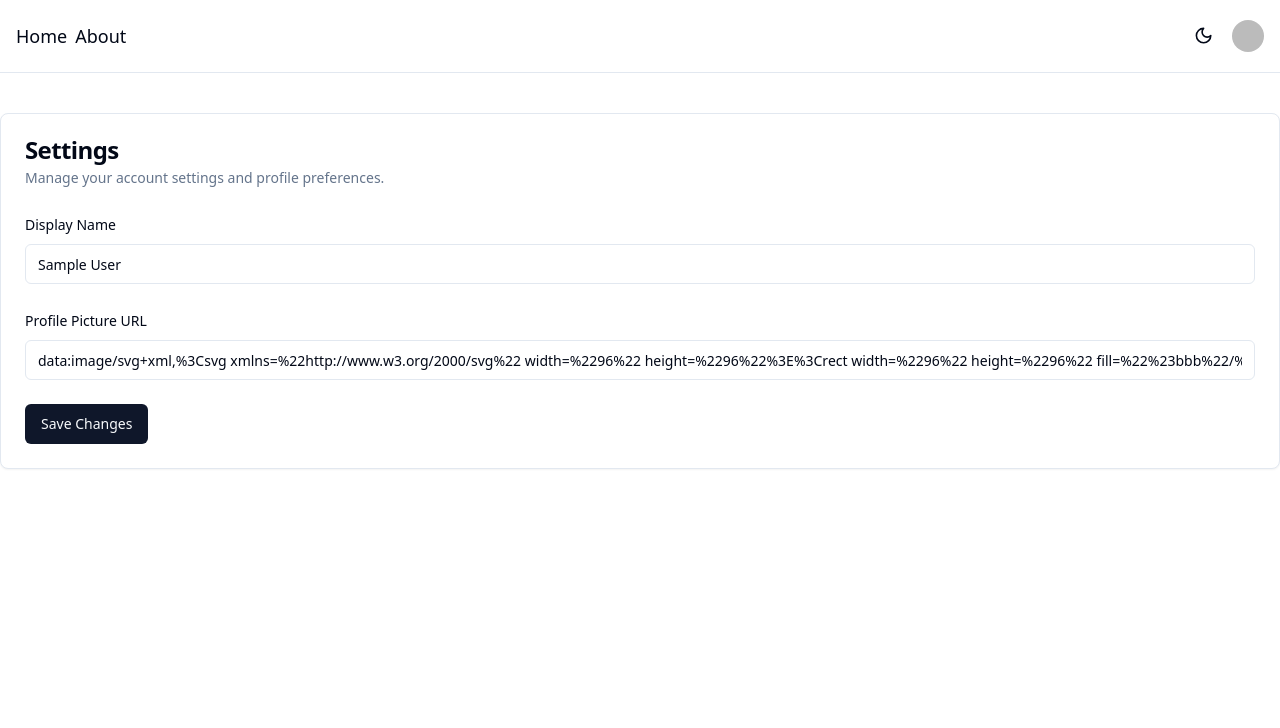
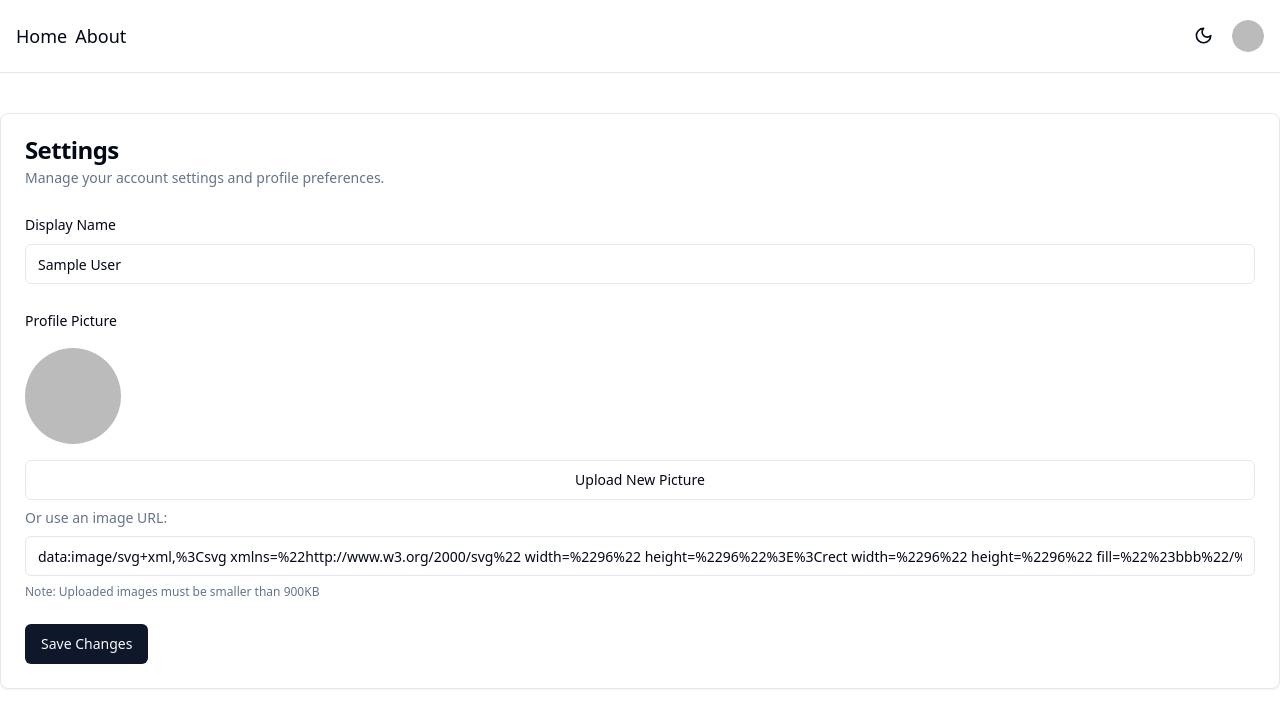
Before and after one commit to connorp987/vite-firebase-tanstack-router-template, a React (Vite) app: page /settings in a window 1280 px wide. Shown: the top 728 px of the page. Built offline with nearby package versions, Linux system fonts and the light colour scheme; no server answers; the database is empty; sample sign-in values are in the browser's storage.

Commit message:
allows user to upload an image

```diff
--- a/src/components/user-nav.tsx
+++ b/src/components/user-nav.tsx
@@ -37,11 +37,15 @@ export function UserNav() {
   return (
     <DropdownMenu>
       <DropdownMenuTrigger asChild>
-        <Button variant="ghost" className="relative h-8 w-8 rounded-full">
+        <Button
+          variant="ghost"
+          className="relative h-8 w-8 rounded-full p-0 overflow-hidden"
+        >
           <Avatar className="h-8 w-8">
             <AvatarImage
-              src={userData.photoURL || undefined}
+              src={userData.base64Image || userData.photoURL || undefined}
               alt={userData.displayName || userData.email || "User avatar"}
+              className="object-cover"
             />
             <AvatarFallback>{userInitials}</AvatarFallback>
           </Avatar>
--- a/src/helpers/authContext.tsx
+++ b/src/helpers/authContext.tsx
@@ -15,6 +15,7 @@ interface UserData {
   displayName: string | null;
   email: string | null;
   photoURL: string | null;
+  base64Image?: string | null;
   // Add any other user fields you want to track
 }
 
--- a/src/helpers/firebaseConfig.ts
+++ b/src/helpers/firebaseConfig.ts
@@ -1,9 +1,9 @@
 // Import the functions you need from the SDKs you need
 import { initializeApp, getApps } from "firebase/app";
-import {
-  getAuth,
-} from "firebase/auth";
+import { getAuth } from "firebase/auth";
 import { getFirestore } from "firebase/firestore";
+import { getStorage } from "firebase/storage";
+
 const firebaseConfig = {
   apiKey: import.meta.env.VITE_PUBLIC_FIREBASE_API_KEY,
   authDomain: import.meta.env.VITE_PUBLIC_FIREBASE_AUTH_DOMAIN,
@@ -19,3 +19,4 @@ export const firebase_app =
   getApps().length === 0 ? initializeApp(firebaseConfig) : getApps()[0];
 export const auth = getAuth(firebase_app);
 export const db = getFirestore(firebase_app);
+export const storage = getStorage(firebase_app);
--- a/src/routes/__root.tsx
+++ b/src/routes/__root.tsx
@@ -23,7 +23,8 @@ function RootComponent() {
 
   return (
     <>
-      <div className="p-4 flex gap-2 text-lg items-center">
+      <div className="border-b">
+        <div className="container mx-auto px-4 py-4 flex gap-2 text-lg items-center">
           <Link
             to="/"
             activeProps={{ className: "font-bold" }}
@@ -45,7 +46,7 @@ function RootComponent() {
             )}
           </div>
         </div>
-      <hr />
+      </div>
       <Outlet />
       <Toaster richColors />
       <TanStackRouterDevtools position="bottom-right" />
--- a/src/routes/settings.lazy.tsx
+++ b/src/routes/settings.lazy.tsx
@@ -10,11 +10,15 @@ import {
   CardTitle,
 } from "@/components/ui/card";
 import { useAuthContext } from "@/helpers/authContext";
-import { useState, useEffect } from "react";
+import { useState, useEffect, useRef } from "react";
 import { toast } from "sonner";
 import { updateProfile } from "firebase/auth";
 import { doc, setDoc } from "firebase/firestore";
 import { db } from "@/helpers/firebaseConfig";
+
+// Default avatar from UI Avatars API
+const getDefaultAvatarUrl = (name: string) =>
+  `https://ui-avatars.com/api/?name=${encodeURIComponent(name)}&background=random`;
 
 export const Route = createLazyFileRoute("/settings")({
   component: SettingsPage,
@@ -24,26 +28,111 @@ function SettingsPage() {
   const { user, userData } = useAuthContext();
   const [displayName, setDisplayName] = useState(userData?.displayName || "");
   const [photoURL, setPhotoURL] = useState(userData?.photoURL || "");
+  const [base64Image, setBase64Image] = useState(userData?.base64Image || "");
+  const [isProcessing, setIsProcessing] = useState(false);
+  const fileInputRef = useRef<HTMLInputElement>(null);
 
   useEffect(() => {
     if (userData) {
       setDisplayName(userData.displayName || "");
       setPhotoURL(userData.photoURL || "");
+      setBase64Image(userData.base64Image || "");
     }
   }, [userData]);
+
+  const handleFileUpload = async (
+    event: React.ChangeEvent<HTMLInputElement>
+  ) => {
+    const file = event.target.files?.[0];
+    if (!file || !user) {
+      console.log("No file selected or user not logged in");
+      return;
+    }
+
+    // Validate file type
+    if (!file.type.startsWith("image/")) {
+      toast.error("Please select an image file");
+      return;
+    }
+
+    // Validate file size (max 900KB)
+    if (file.size > 900 * 1024) {
+      toast.error("Image must be smaller than 900KB");
+      return;
+    }
+
+    try {
+      setIsProcessing(true);
+      console.log(
+        "Processing file:",
+        file.name,
+        "Size:",
+        file.size,
+        "Type:",
+        file.type
+      );
+
+      // Convert image to Base64
+      const reader = new FileReader();
+      reader.onload = async (e) => {
+        try {
+          const base64String = e.target?.result as string;
+          console.log("Base64 conversion successful");
+          setBase64Image(base64String);
+          // Generate a default avatar URL based on the user's name
+          const avatarUrl = getDefaultAvatarUrl(
+            displayName || user.email?.split("@")[0] || "User"
+          );
+          setPhotoURL(avatarUrl);
+          toast.success("Profile picture processed successfully!");
+        } catch (error) {
+          console.error("Error in reader.onload:", error);
+          toast.error("Failed to process profile picture");
+        } finally {
+          setIsProcessing(false);
+        }
+      };
+
+      reader.onerror = (error) => {
+        console.error("FileReader error:", error);
+        toast.error("Failed to read image file");
+        setIsProcessing(false);
+      };
+
+      console.log("Starting file read...");
+      reader.readAsDataURL(file);
+    } catch (error) {
+      console.error("Error in handleFileUpload:", error);
+      toast.error("Failed to handle profile picture");
+      setIsProcessing(false);
+    }
+  };
 
   const handleUpdateProfile = async () => {
     try {
       if (!user) return;
 
-      // Update Firebase Auth profile
-      await updateProfile(user, { displayName, photoURL });
+      // Generate avatar URL if none exists
+      const avatarUrl =
+        photoURL ||
+        getDefaultAvatarUrl(displayName || user.email?.split("@")[0] || "User");
 
-      // Update Firestore document
+      // Update Firebase Auth profile with display name and avatar URL
+      await updateProfile(user, {
+        displayName,
+        photoURL: avatarUrl,
+      });
+
+      // Update Firestore document with all data including base64 image
       const userRef = doc(db, "users", user.uid);
       await setDoc(
         userRef,
-        { displayName, photoURL, email: user.email },
+        {
+          displayName,
+          photoURL: avatarUrl,
+          base64Image, // Store full base64 image data only in Firestore
+          email: user.email,
+        },
         { merge: true }
       );
 
@@ -76,17 +165,61 @@ function SettingsPage() {
             />
           </div>
 
-          <div className="space-y-2">
-            <Label htmlFor="photoURL">Profile Picture URL</Label>
-            <Input
-              id="photoURL"
-              value={photoURL}
-              onChange={(e) => setPhotoURL(e.target.value)}
-              placeholder="Enter URL for your profile picture"
-            />
+          <div className="space-y-4">
+            <Label>Profile Picture</Label>
+            {(base64Image || photoURL) && (
+              <div className="mb-4 relative w-24 h-24 rounded-full overflow-hidden">
+                <img
+                  src={base64Image || photoURL}
+                  alt="Profile"
+                  className="w-full h-full object-cover"
+                />
+              </div>
+            )}
+            <div className="flex flex-col gap-2">
+              <input
+                type="file"
+                ref={fileInputRef}
+                onChange={handleFileUpload}
+                accept="image/*"
+                className="hidden"
+                onClick={(e) => {
+                  // Reset the input value to ensure onChange fires even if the same file is selected
+                  (e.target as HTMLInputElement).value = "";
+                }}
+              />
+              <Button
+                onClick={() => {
+                  if (fileInputRef.current) {
+                    console.log("Opening file picker...");
+                    fileInputRef.current.click();
+                  }
+                }}
+                disabled={isProcessing}
+                variant="outline"
+              >
+                {isProcessing ? "Processing..." : "Upload New Picture"}
+              </Button>
+              <div className="text-sm text-muted-foreground">
+                Or use an image URL:
+              </div>
+              <Input
+                value={photoURL}
+                onChange={(e) => {
+                  setPhotoURL(e.target.value);
+                  setBase64Image(""); // Clear base64 image when using URL
+                }}
+                placeholder="Enter URL for your profile picture"
+              />
+              <div className="text-xs text-muted-foreground">
+                Note: Uploaded images must be smaller than 900KB
+              </div>
+            </div>
           </div>
 
-          <Button onClick={handleUpdateProfile}>Save Changes</Button>
+          <Button onClick={handleUpdateProfile} disabled={isProcessing}>
+            Save Changes
+          </Button>
         </CardContent>
       </Card>
     </div>
```
Lines whose indentation alone changed are shown as unchanged.
